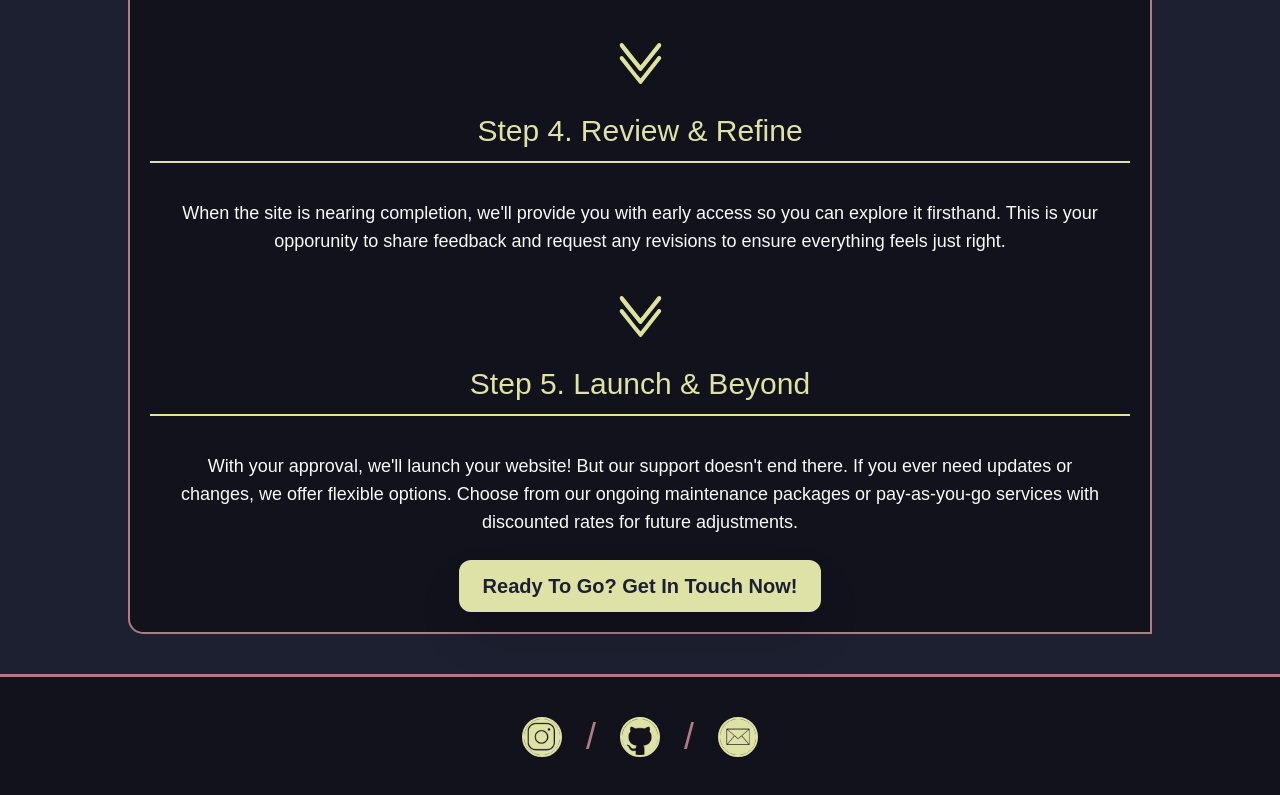
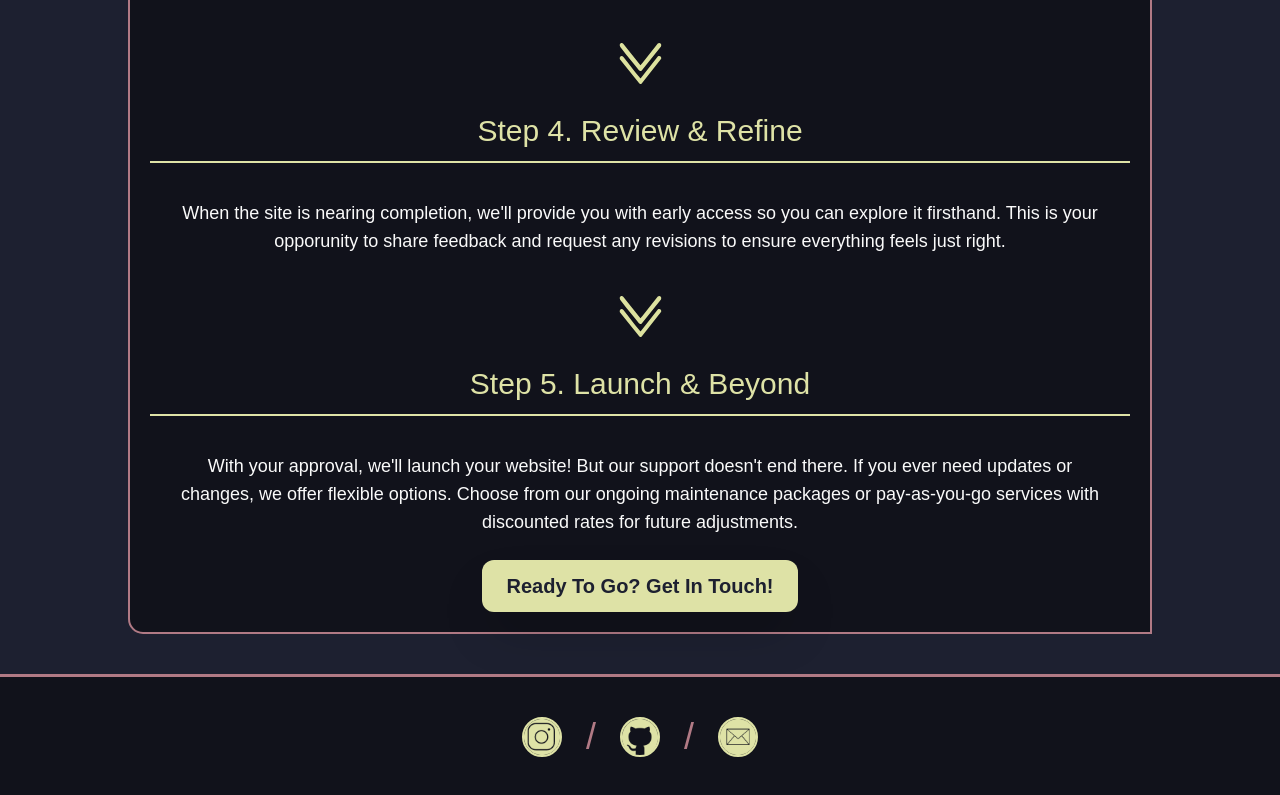
Before and after one commit to taloncodes/developmental, a SvelteKit app: page /about in a window 1280 px wide. Shown: the part 3150-3945 px from the top of the page. Built offline with nearby package versions, Linux system fonts and the light colour scheme; a web font is replaced by a local one.

Commit message:
shorten button text

```diff
--- a/src/routes/about/+page.svelte
+++ b/src/routes/about/+page.svelte
@@ -147,7 +147,7 @@
         <button
         on:click={openModal}
         class="px-6 formButton m-auto w-fit py-3 text-xl text-dark mbg-yellow rounded-xl shadow-2xl z-3 cursor-pointer transition-all hover:bg-dark hover:text-white hover:scale-105 active:scale-95 focus:outline-none focus:ring-2 focus:ring-yellow-500">
-        <strong>Ready To Go? Get In Touch Now!</strong>
+        <strong>Ready To Go? Get In Touch!</strong>
     </button>
     </div>
 
--- a/src/routes/services/+page.svelte
+++ b/src/routes/services/+page.svelte
@@ -80,7 +80,7 @@
     <button
                 on:click={openModal}
                 class="px-6 m-auto w-fit py-3 text-xl text-dark mbg-yellow rounded-xl shadow-2xl z-3 cursor-pointer transition-all hover:bg-dark hover:text-white hover:scale-105 active:scale-95 focus:outline-none focus:ring-2 focus:ring-yellow-500">
-                <strong>Ready To Go? Get In Touch Now!</strong>
+                <strong>Ready To Go? Get In Touch!</strong>
             </button>
 
           </div>
```
